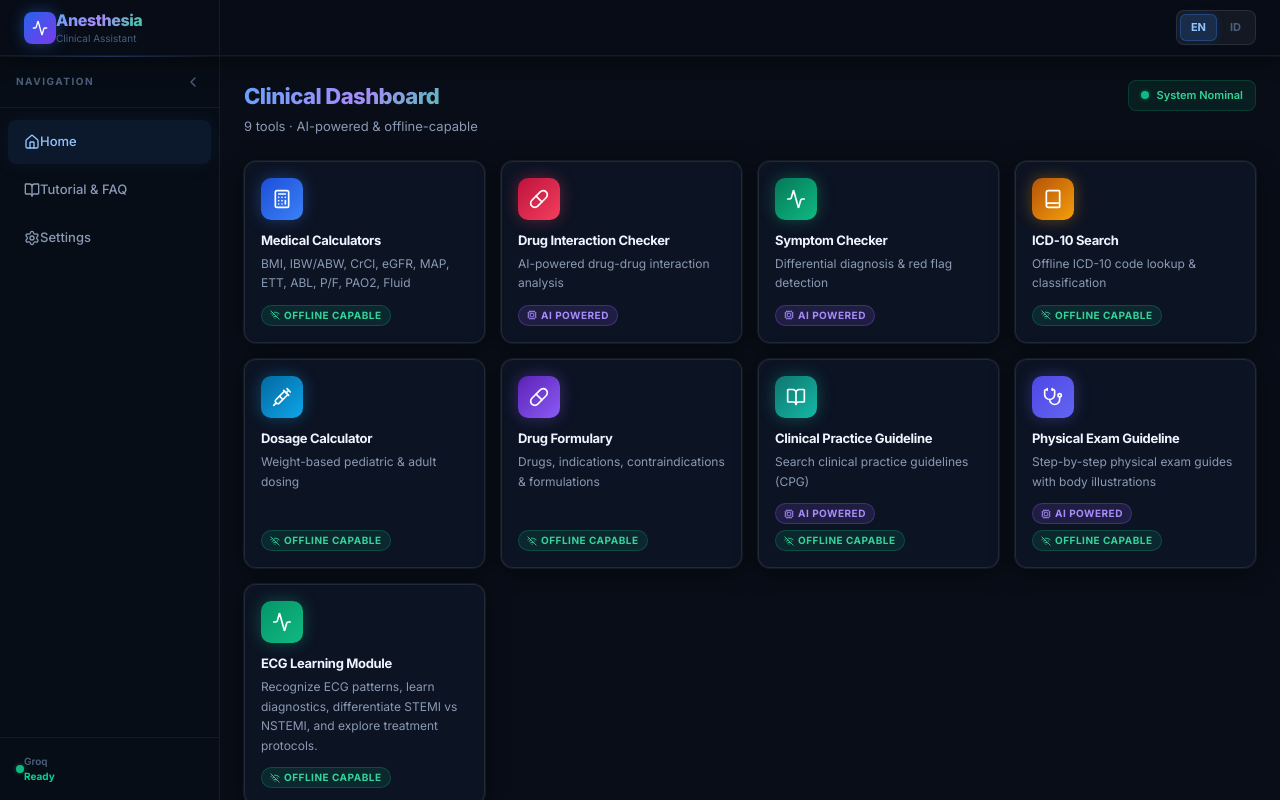
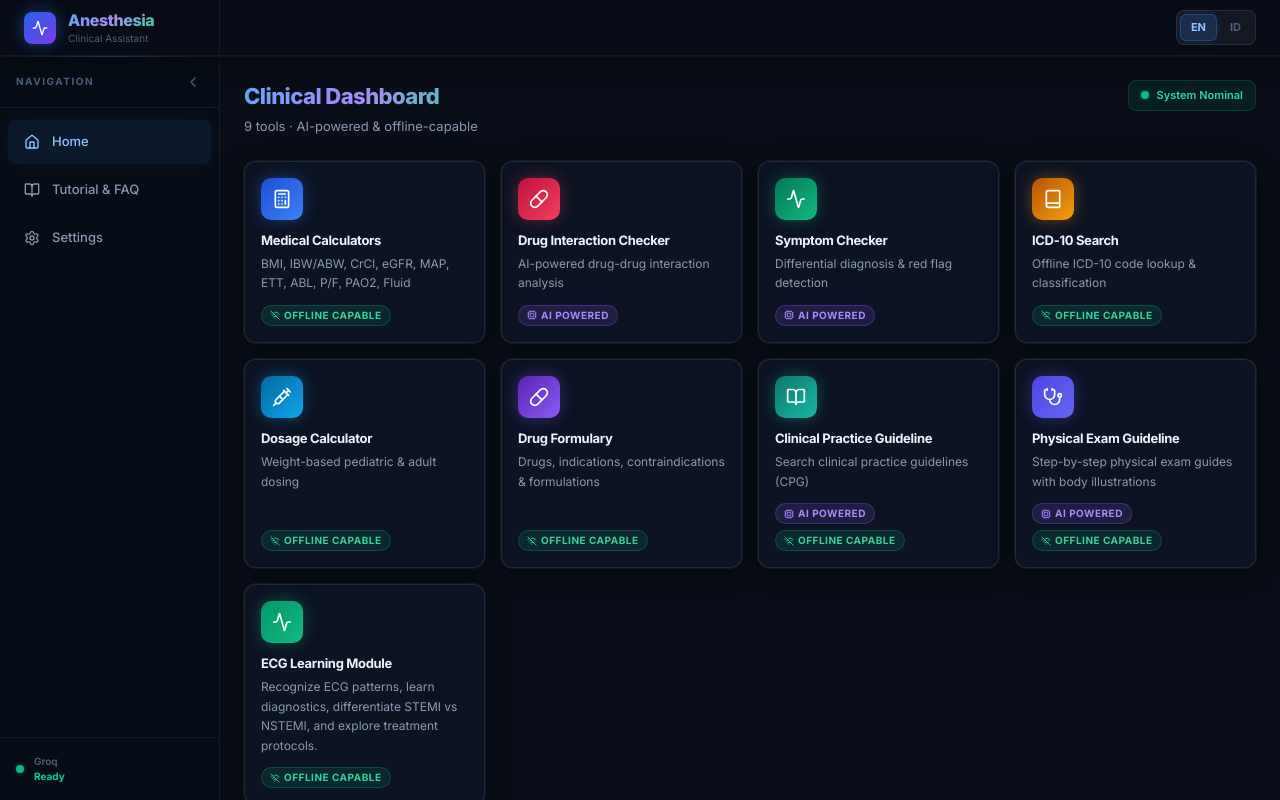
Before and after one commit to rizqihan/Anesthesia, a Next.js app: page / in a window 1280 px wide. Built offline with nearby package versions, Linux system fonts and the light colour scheme.

Commit message:
fix(shell): specify units for animate spacing values to fix alignment

```diff
--- a/components/AppShell.tsx
+++ b/components/AppShell.tsx
@@ -123,8 +123,8 @@ export default function AppShell({ children }: { children: React.ReactNode }) {
         <motion.div
           initial={false}
           animate={{
-            width: isCollapsed ? 68 : 220,
-            paddingLeft: isCollapsed ? 18 : 24
+            width: isCollapsed ? '68px' : '220px',
+            paddingLeft: isCollapsed ? '18px' : '24px'
           }}
           transition={{ type: 'tween', ease: 'easeInOut', duration: 0.25 }}
           className="hidden md:flex items-center h-full overflow-hidden"
@@ -134,7 +134,7 @@ export default function AppShell({ children }: { children: React.ReactNode }) {
         >
           <motion.div
             className="flex items-center"
-            animate={{ gap: isCollapsed ? 0 : 12 }}
+            animate={{ gap: isCollapsed ? '0px' : '12px' }}
             transition={{ type: 'tween', ease: 'easeInOut', duration: 0.25 }}
           >
             <div
@@ -206,7 +206,7 @@ export default function AppShell({ children }: { children: React.ReactNode }) {
         {/* Sidebar (Desktop) */}
         <motion.nav
           initial={false}
-          animate={{ width: isCollapsed ? 68 : 220 }}
+          animate={{ width: isCollapsed ? '68px' : '220px' }}
           transition={{ type: 'tween', ease: 'easeInOut', duration: 0.25 }}
           className="hidden md:flex flex-col shrink-0 overflow-hidden relative"
           style={{
@@ -235,7 +235,7 @@ export default function AppShell({ children }: { children: React.ReactNode }) {
               onClick={() => setIsCollapsed(!isCollapsed)}
               className="absolute p-1.5 rounded-lg"
               animate={{
-                right: isCollapsed ? 20 : 12,
+                right: isCollapsed ? '20px' : '12px',
                 y: '-50%'
               }}
               transition={{ type: 'tween', ease: 'easeInOut', duration: 0.25 }}
@@ -261,9 +261,9 @@ export default function AppShell({ children }: { children: React.ReactNode }) {
                   <motion.div
                     className={`nav-item flex items-center rounded-lg text-[13px] font-[500] ${isActive ? 'nav-item-active' : ''}`}
                     animate={{
-                      paddingLeft: isCollapsed ? 18 : 16,
-                      paddingRight: isCollapsed ? 18 : 16,
-                      gap: isCollapsed ? 0 : 12,
+                      paddingLeft: isCollapsed ? '18px' : '16px',
+                      paddingRight: isCollapsed ? '18px' : '16px',
+                      gap: isCollapsed ? '0px' : '12px',
                     }}
                     transition={{ type: 'tween', ease: 'easeInOut', duration: 0.25 }}
                     style={{
@@ -297,8 +297,8 @@ export default function AppShell({ children }: { children: React.ReactNode }) {
             <motion.div
               className="flex items-center"
               animate={{
-                gap: isCollapsed ? 0 : 10,
-                paddingLeft: isCollapsed ? 14 : 0,
+                gap: isCollapsed ? '0px' : '10px',
+                paddingLeft: isCollapsed ? '14px' : '0px',
               }}
               transition={{ type: 'tween', ease: 'easeInOut', duration: 0.25 }}
             >
```
